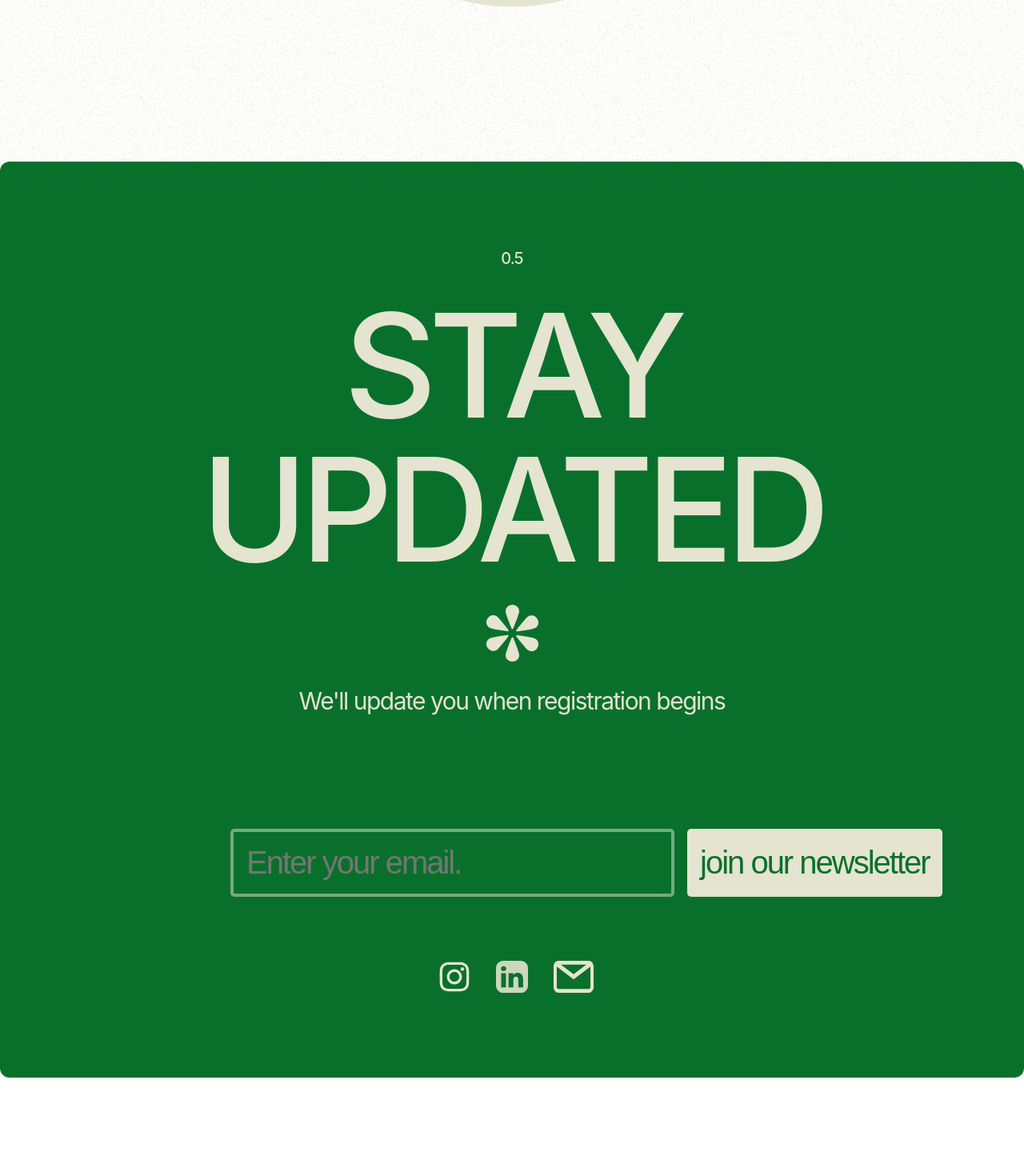
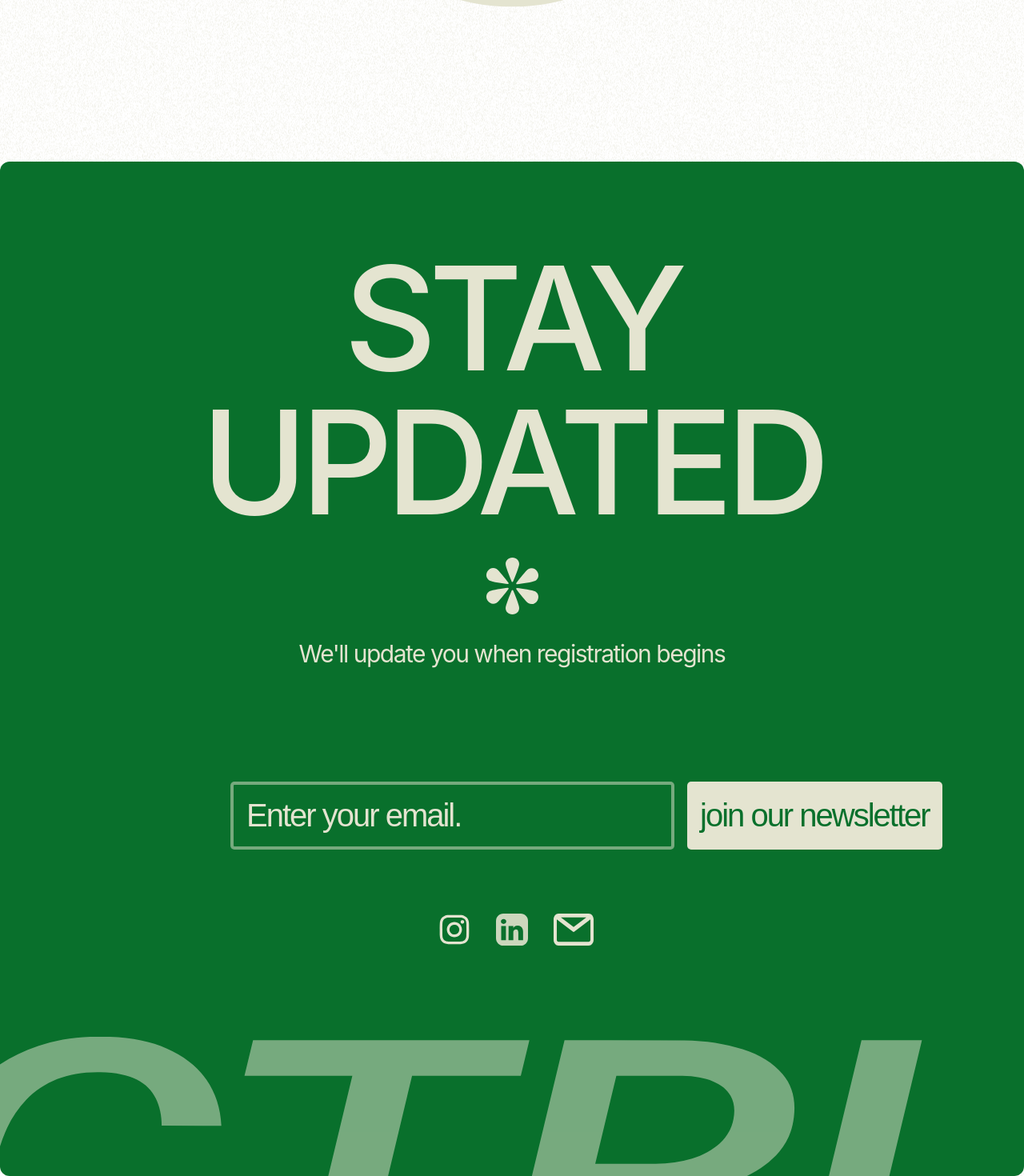
Before and after one commit to uwctrl-y/uwctrly, a Vue app: page / in a window 1280 px wide. Shown: the part 9000-10470 px from the top of the page at 80% size. Before the commit the page ends 10347 px from the top, so only its background shows below. Built offline with nearby package versions, Linux system fonts and the light colour scheme.

Commit message:
added footer image in newsletter contact form section

```diff
--- a/src/views/Newsletter.vue
+++ b/src/views/Newsletter.vue
@@ -2,7 +2,6 @@
   <section>
     <div class="newsletter-section">
       <div class="newsletter-info">
-          <p class="newsletter-section-number">0.5</p>
           <h1 class="newsletter-section-heading">stay updated</h1>
           <svg class="newsletter-section-divider" width="71" height="71" viewBox="0 0 71 71" fill="none" xmlns="http://www.w3.org/2000/svg">
               <path d="M35.5001 71C40.8306 71 44 67.1485 44 62.97C44 59.4353 38.5995 46.306 36.4079 41.1235C36.0663 40.3157 34.942 40.3191 34.6048 41.1288C32.4213 46.3714 27 59.7157 27 62.97C27 67.1485 30.1695 71 35.5001 71Z" fill="#E4E4D0"/>
@@ -34,7 +33,9 @@
         <img src="../assets/newsletterForm/mailIcon.svg" alt="Email">
       </a>
     </div>
+    <img src="../assets/newsletterForm/newsletterFormFooterImage.svg" class="newsletter-form-footer" alt="Ctrl+y">
     </div>
+
   </section>
 </template>
 
@@ -63,6 +64,7 @@ export default {
   /* flex-shrink: 1; */
   border-radius: 12px;
   background: #09702C;
+  overflow: hidden;
 }
 .newsletter-info {
   display: flex;
@@ -72,19 +74,9 @@ export default {
   margin-bottom: 8.75rem;
 }
 
-.newsletter-section-number {
-  color: #E4E4D0;
-  /* font-family: Roboto; */
-  font-size: 1.25rem;
-  font-style: normal;
-  font-weight: 500;
-  line-height: 1.875rem; /* 150% */
-  letter-spacing: -0.0625rem;
-}
 .newsletter-section-heading {
   color: #E4E4D0;
   text-align: center;
-  /* font-family: Roboto; */
   font-size: 11.25rem;
   font-style: normal;
   font-weight: 500;
@@ -100,7 +92,6 @@ export default {
 
 .newsletter-section-subheading {
   color: #E4E4D0;
-  /* font-family: Roboto; */
   font-size: 1.875rem;
   font-style: normal;
   font-weight: 400;
@@ -125,13 +116,16 @@ export default {
   background: #09702C;
   color: #E4E4D0;
   border: 4px solid rgba(228, 228, 208, 0.50);
-  /* font-family: Roboto; */
   font-size: 2.5rem;
   font-style: normal;
   font-weight: 500;
   line-height: normal;
   letter-spacing: -0.125rem;
   z-index: 1;
+}
+
+.newsletter-email-input::placeholder {
+  color: #E4E4D0;
 }
 
 .newsletter-email-submit {
@@ -145,7 +139,6 @@ export default {
   border-radius: 0.3125rem;
   background: #E4E4D0;
   color: #09702C;
-  /* font-family: Roboto; */
   font-size: 2.5rem;
   font-style: normal;
   font-weight: 500;
@@ -158,16 +151,19 @@ export default {
 .newsletter-section-socials {
   margin-top: 80px;
   display: flex;
-  justify-content: center; /* Center the social media links horizontally */
+  justify-content: center;
   gap: 32px; /* Adjust the spacing between the logos */
 
 }
 
 .social-link {
-  display: block; /* Make the entire logo clickable */
-  width: 40px; /* Adjust the width of the logos as needed */
-  height: 40px; /* Adjust the height of the logos as needed */
+  display: block;
+  width: 40px;
+  height: 40px;
   z-index: 1;
 }
 
+.newsletter-form-footer {
+  transform: translate(-20%, 65%);
+}
 </style>
```
Also changed, not shown: src/assets/newsletterForm/newsletterFormFooterImage.svg (added).
